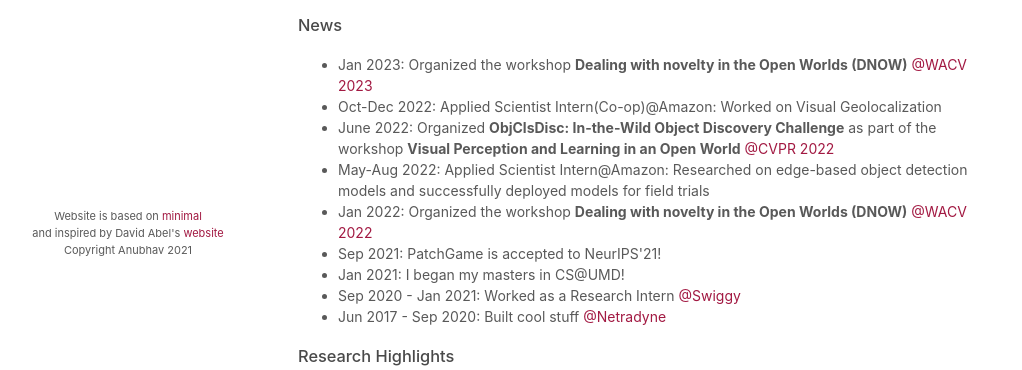
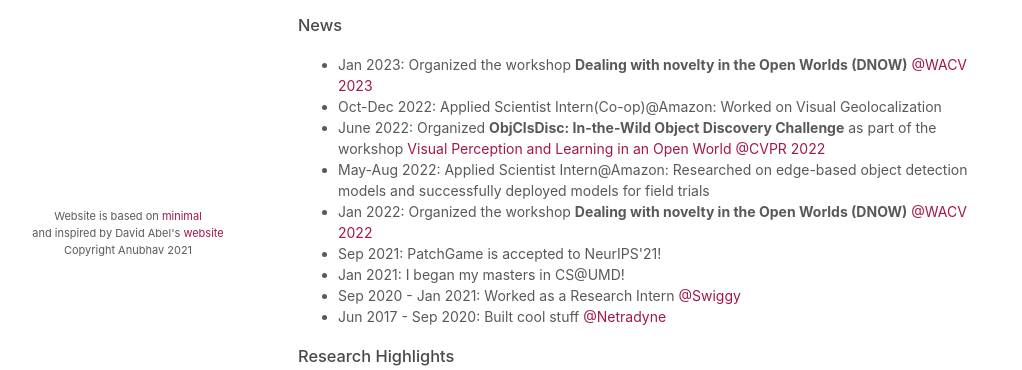
Before and after one commit to learn2phoenix/learn2phoenix.github.io, a plain HTML site: page index.html in a window 1280 px wide. Shown: the part 372-742 px from the top of the page, without its empty margins (152-1174 px from the left). Drawn offline with Linux system fonts and the light colour scheme; files whose address does not match are found by name.

Commit message:
adding link for VPLOW

```diff
--- a/index.html
+++ b/index.html
@@ -85,7 +85,7 @@
         <ul>
           <li>Jan 2023: Organized the workshop <b>Dealing with novelty in the Open Worlds (DNOW)</b> <a href="https://wacv2023.thecvf.com/home">@WACV 2023</a></li>
           <li>Oct-Dec 2022: Applied Scientist Intern(Co-op)@Amazon: Worked on Visual Geolocalization</li>
-          <li>June 2022: Organized <b>ObjClsDisc: In-the-Wild Object Discovery Challenge</b> as part of the workshop <b>Visual Perception and Learning in an Open World</b> <a href="https://cvpr2022.thecvf.com/home">@CVPR 2022</a></li>
+          <li>June 2022: Organized <b>ObjClsDisc: In-the-Wild Object Discovery Challenge</b> as part of the workshop <a href="https://vplow.github.io/vplow.html">Visual Perception and Learning in an Open World</a> <a href="https://cvpr2022.thecvf.com/home">@CVPR 2022</a></li>
           <li>May-Aug 2022: Applied Scientist Intern@Amazon: Researched on edge-based object detection models and successfully deployed models for field trials</li>
           <li>Jan 2022: Organized the workshop <b>Dealing with novelty in the Open Worlds (DNOW)</b> <a href="https://wacv2022.thecvf.com/home">@WACV 2022</a></li>
           <li>Sep 2021: PatchGame is accepted to NeurIPS'21!</li>
```
